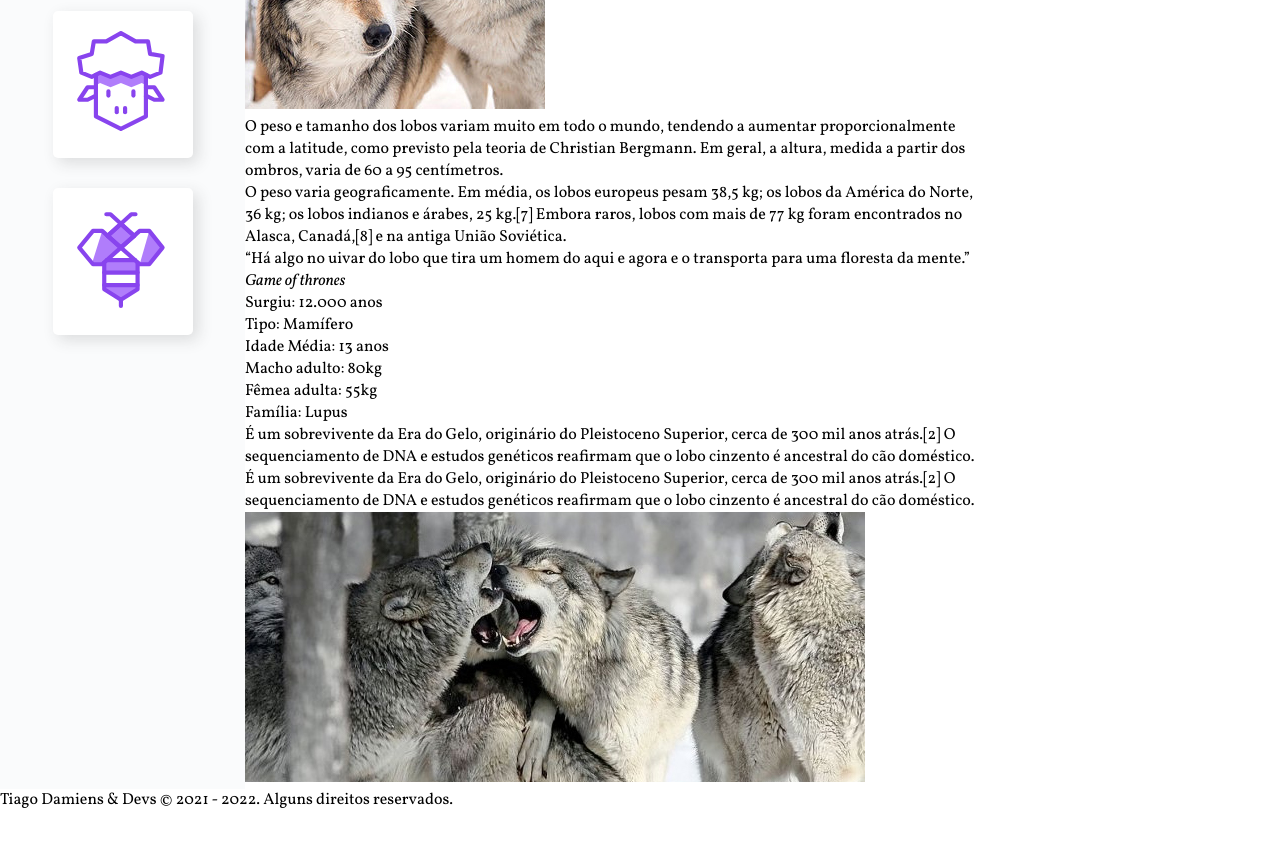
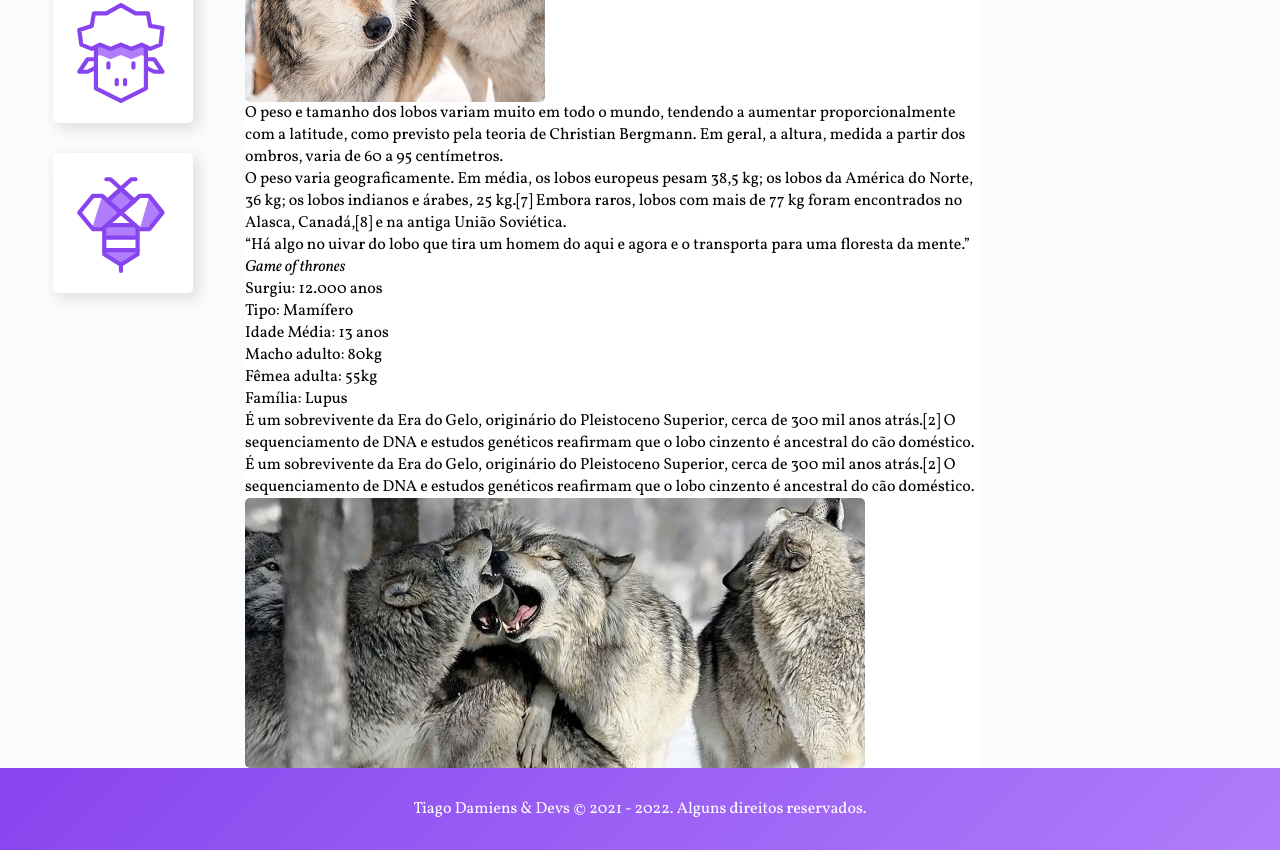
Before and after one commit to Tiago-devop/wildbeast, a plain HTML site: page index.html in a window 1280 px wide. Shown: the part 835-1685 px from the top of the page. Before the commit the page ends 1646 px from the top, so only its background shows below. Drawn offline with Linux system fonts and the light colour scheme.

Commit message:
feat: anuncios and footer style

```diff
--- a/css/style.css
+++ b/css/style.css
@@ -21,7 +21,9 @@
 }
 
 img {
+  display: block;
   max-width: 100%;
+  border-radius: 5px;
 }
 
 /* Grid Geral */
@@ -97,27 +99,32 @@
   background: #b07dfb;
 }
 
-
-
-
-
-
-
-
-
-
-
-
-
+/* Content */
 
 .content {
   grid-area: content;
 }
 
+/* Anúncios */
+
 .anuncios {
   grid-area: anuncios;
+  background: #fafbfc;
+  display: grid;
+  align-content: flex-start;
+  padding: 30px;
+  grid-gap: 30px;
 }
+
+/* Footer */
 
 .footer {
   grid-area: footer;
+  background: linear-gradient(135deg, #8844ee, #b07dfb);
 }
+
+.footer p {
+  color: white;
+  text-align: center;
+  padding: 30px;
+}
```
